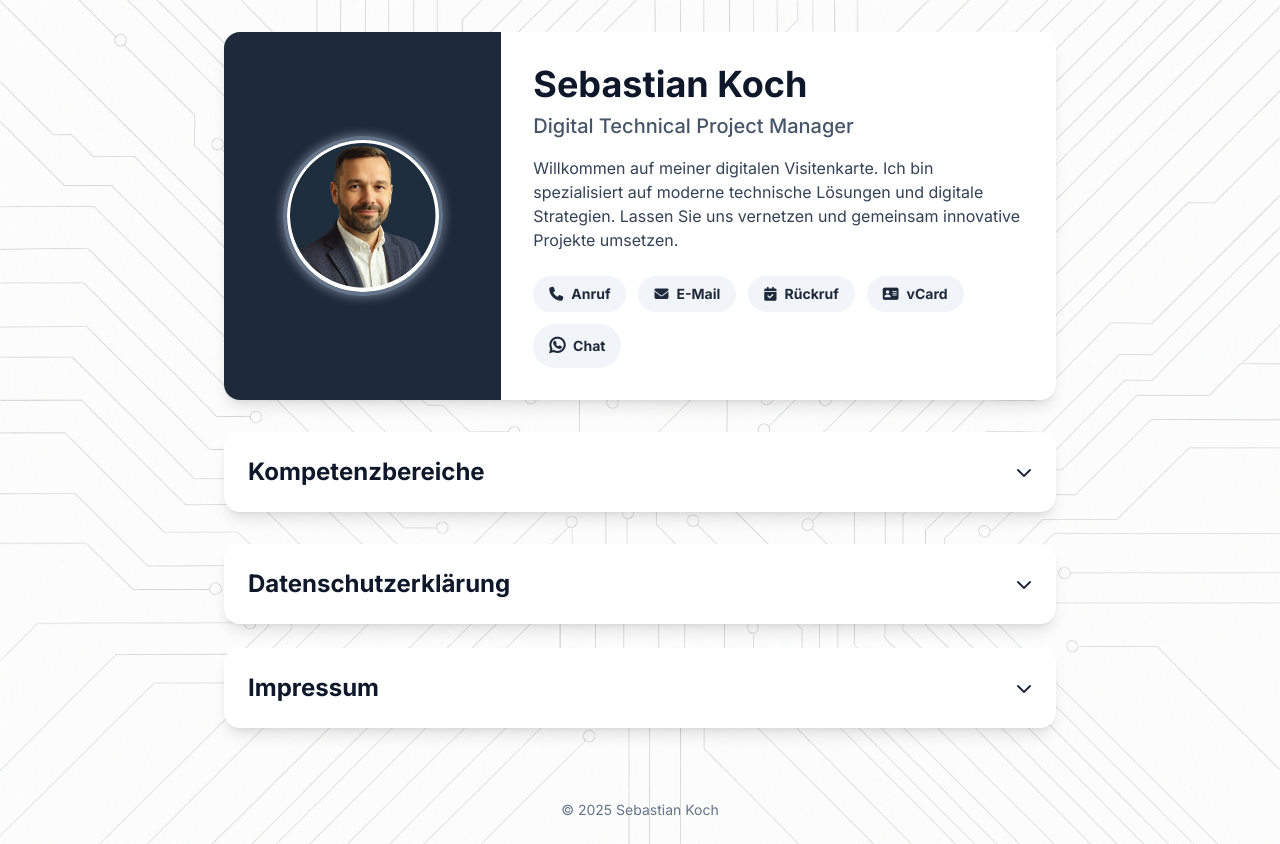
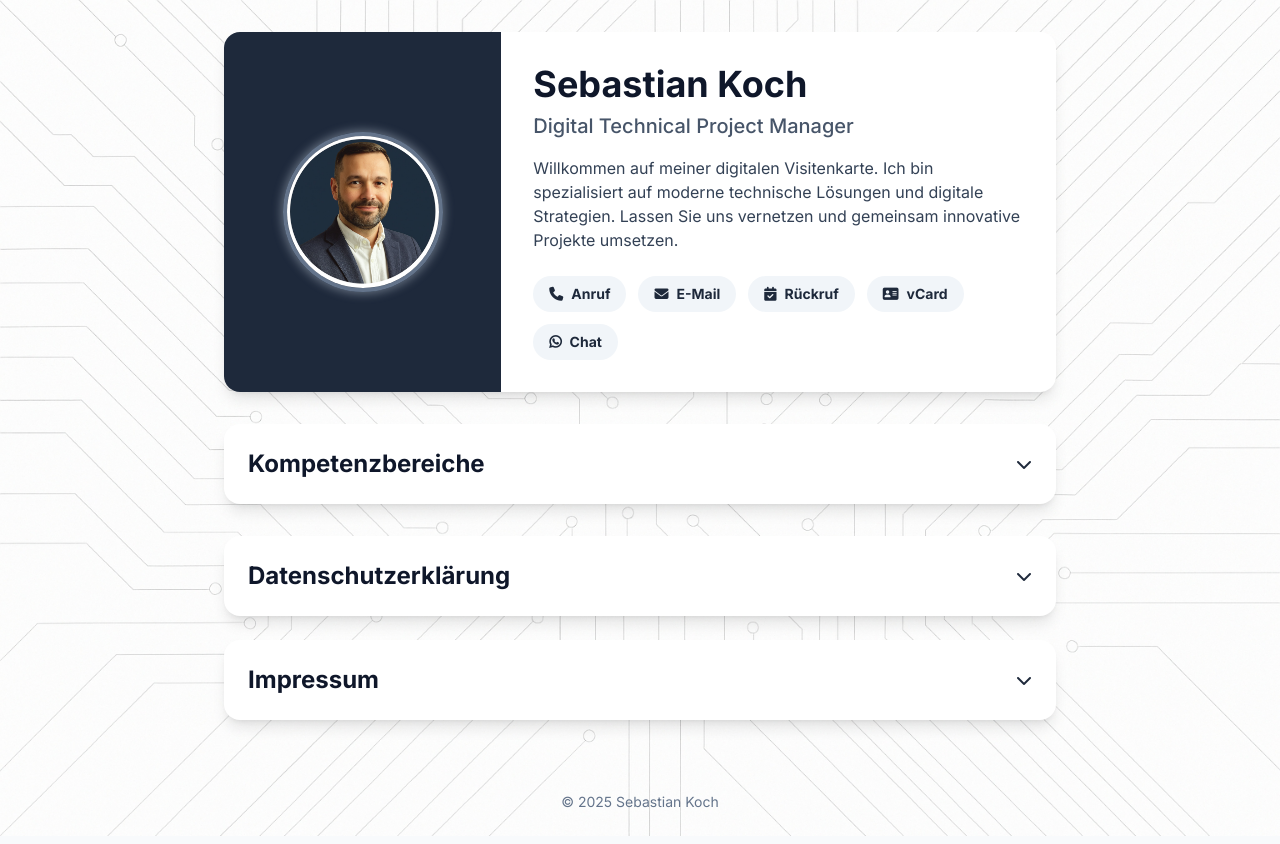
Before and after one commit to kochseb/live, a plain HTML site: page index.html in a window 1280 px wide. Drawn offline with nearby package versions, Linux system fonts and the light colour scheme.

Commit message:
Update index.html

```diff
--- a/index.html
+++ b/index.html
@@ -57,7 +57,7 @@
                             <span>vCard</span>
                         </a>
 			<a href="https://wa.me/491783072176" target="_blank" rel="noopener noreferrer" class="inline-flex items-center gap-2 bg-slate-100 hover:bg-green-500 hover:text-white text-slate-800 font-semibold py-2 px-4 rounded-full transition-all text-sm">
-    			    <i class="fab fa-whatsapp text-lg font-bold"></i>
+    			    <i class="fab fa-whatsapp font-extrabold"></i>
     			    <span>Chat</span>
 			</a>
                     </div>
```
